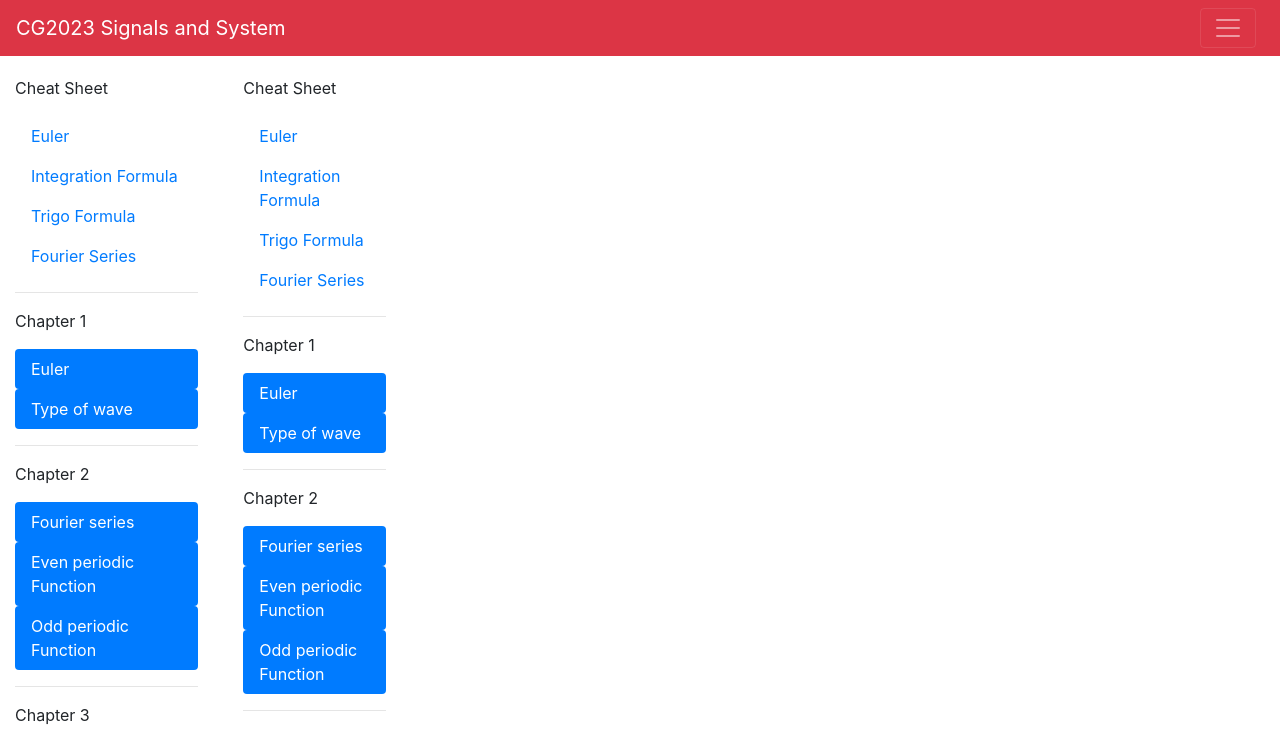
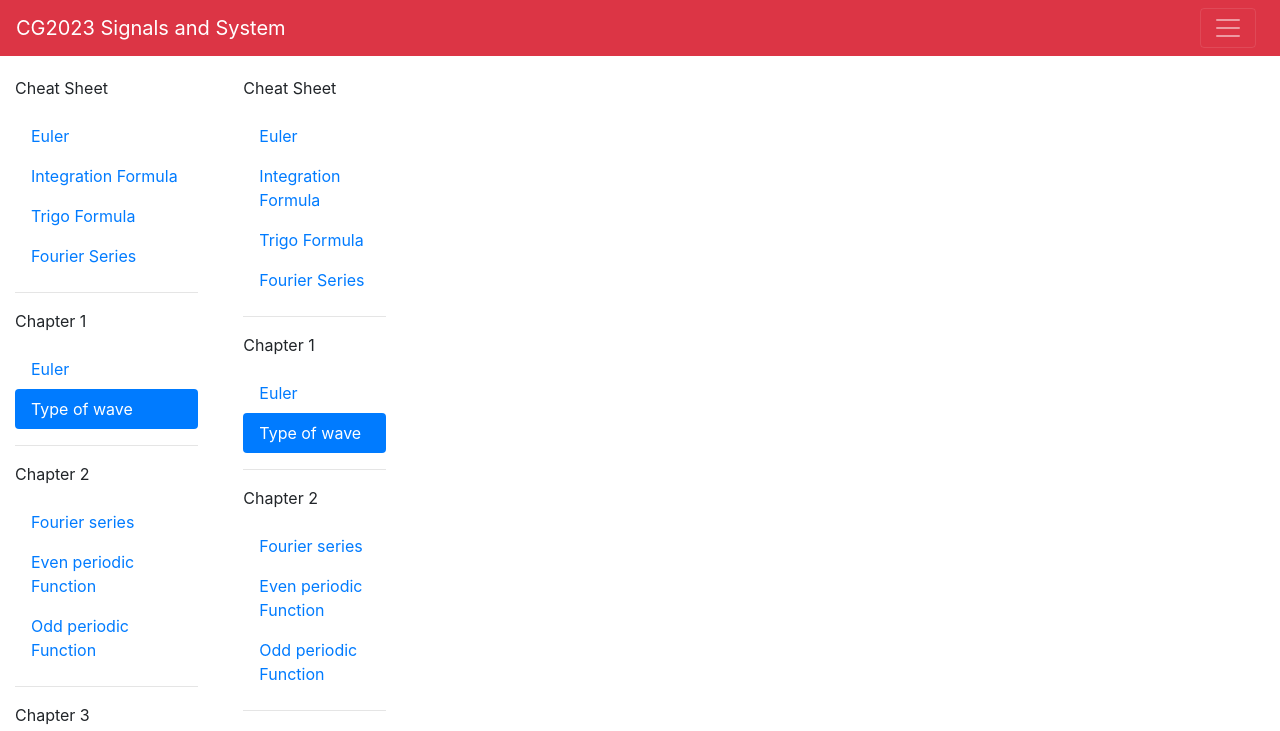
Before and after one commit to jitwei98/signals_template, a React (Create React App) app: page /jit/sidenav in a window 1280 px wide. Shown: the top 731 px of the page. Built offline with nearby package versions, Linux system fonts and the light colour scheme.

Commit message:
updated the route

```diff
--- a/src/SideNav.js
+++ b/src/SideNav.js
@@ -41,7 +41,7 @@ class SideNav extends Component {
         <p>Chapter 1</p>
         <Nav pills vertical>
           <NavItem>
-            <NavLink tag={RRNavLink} to="#">Euler</NavLink>
+            <NavLink tag={RRNavLink} to="/TH/Formula/Euler">Euler</NavLink>
           </NavItem>
           <NavItem>
             <NavLink tag={RRNavLink} to="#">Type of wave</NavLink>
@@ -52,13 +52,13 @@ class SideNav extends Component {
         <p>Chapter 2</p>
         <Nav pills vertical>
           <NavItem>
-            <NavLink tag={RRNavLink} to="#">Fourier series</NavLink>
+            <NavLink tag={RRNavLink} to="/TH/Chapter2/lecture">Fourier series</NavLink>
           </NavItem>
           <NavItem>
-            <NavLink tag={RRNavLink} to="#">Even periodic Function</NavLink>
+            <NavLink tag={RRNavLink} to="/TH/Chapter2/Geogebra/EvenPeriodicFunction">Even periodic Function</NavLink>
           </NavItem>
           <NavItem>
-            <NavLink tag={RRNavLink} to="#">Odd periodic Function</NavLink>
+            <NavLink tag={RRNavLink} to="/TH/Chapter2/Geogebra/OddPeriodicFunction">Odd periodic Function</NavLink>
           </NavItem>
         </Nav>
         <hr />
--- a/src/chapter2/Chapter2.js
+++ b/src/chapter2/Chapter2.js
@@ -1,5 +1,5 @@
 import React, { Component } from 'react';
-import TimeScalingContent from './lecture/content/EvenOddPeriodFunctionContent';
+import Chapter2Content from './lecture/content/EvenOddPeriodFunctionContent';
 import EvenPeriodicFunction from './geogebra/EvenPeriodicFunction';
 import OverallPlayground from './geogebra/OverallPlayground';
 import OddPeriodicFunction from './geogebra/OddPeriodicFunction'
@@ -11,7 +11,7 @@ class Chapter2 extends Component{
         return (
             <div>
                 <switch>
-                    <Route path='/TH/Chapter2/lecture' component={TimeScalingContent} />
+                    <Route path='/TH/Chapter2/lecture' component={Chapter2Content} />
                     <Route path='/TH/Chapter2/Geogebra/OverallPlayground' component={OverallPlayground} />
                     <Route path='/TH/Chapter2/Geogebra/EvenPeriodicFunction' component={EvenPeriodicFunction} />
                     <Route path='/TH/Chapter2/Geogebra/OddPeriodicFunction' component={OddPeriodicFunction} />
--- a/src/chapter2/lecture/content/CarouselItems/OddPeriodFunction/OddPeriodicFunction.js
+++ b/src/chapter2/lecture/content/CarouselItems/OddPeriodFunction/OddPeriodicFunction.js
@@ -7,7 +7,7 @@ const OddPeriodicFunction = ()=>{
     let b_n = "b_n = \\frac{4}{T} \\int_{0}^{\\frac{T}{2}} f(t) \\sin( n \\frac{2pi}{T} t)dt";
    return(
         <div >
-            <h3 className="text-center">Even periodic function</h3>
+            <h3 className="text-center">Odd periodic function</h3>
             <p>
                 <BlockMath math={a_0} />
             </p>
```
